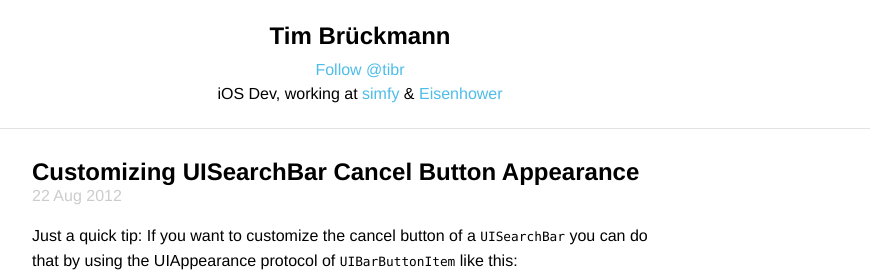
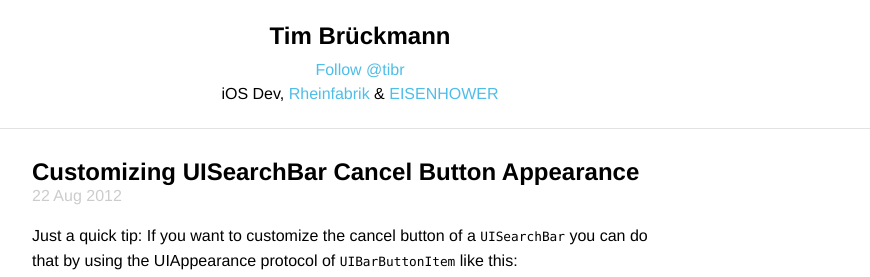
Before and after one commit to tibr/tibr.github.com, a Jekyll site: the page built from index.html, in a window 1280 px wide. Shown: the top 277 px of the page, without its empty margins (288-1158 px from the left). Built offline with Jekyll 4.4.1, drawn with Linux system fonts in a browser that asks for light colours; Markdown is read by kramdown in place of the engine named in the settings; comment, search, counter and statistics services are not loaded.

Commit message:
Update header

```diff
--- a/_layouts/default.html
+++ b/_layouts/default.html
@@ -28,7 +28,7 @@
     <h1><a href="/" class="dark-link">Tim Brückmann</a></h1>
     <a href="https://twitter.com/tibr" class="twitter-follow-button" data-show-count="false">Follow @tibr</a>
     </div>
-    <h3>iOS Dev, working at <a href="http://simfy.de/" target="_blank">simfy</a> &amp; <a href="http://eisenhower.me/" target="_blank">Eisenhower</a></h3>
+    <h3>iOS Dev, <a href="http://rheinfabrik.de/" target="_blank">Rheinfabrik</a> &amp; <a href="http://eisenhower.me/" target="_blank">EISENHOWER</a></h3>
   </section>
 
   <div id="main">
```
